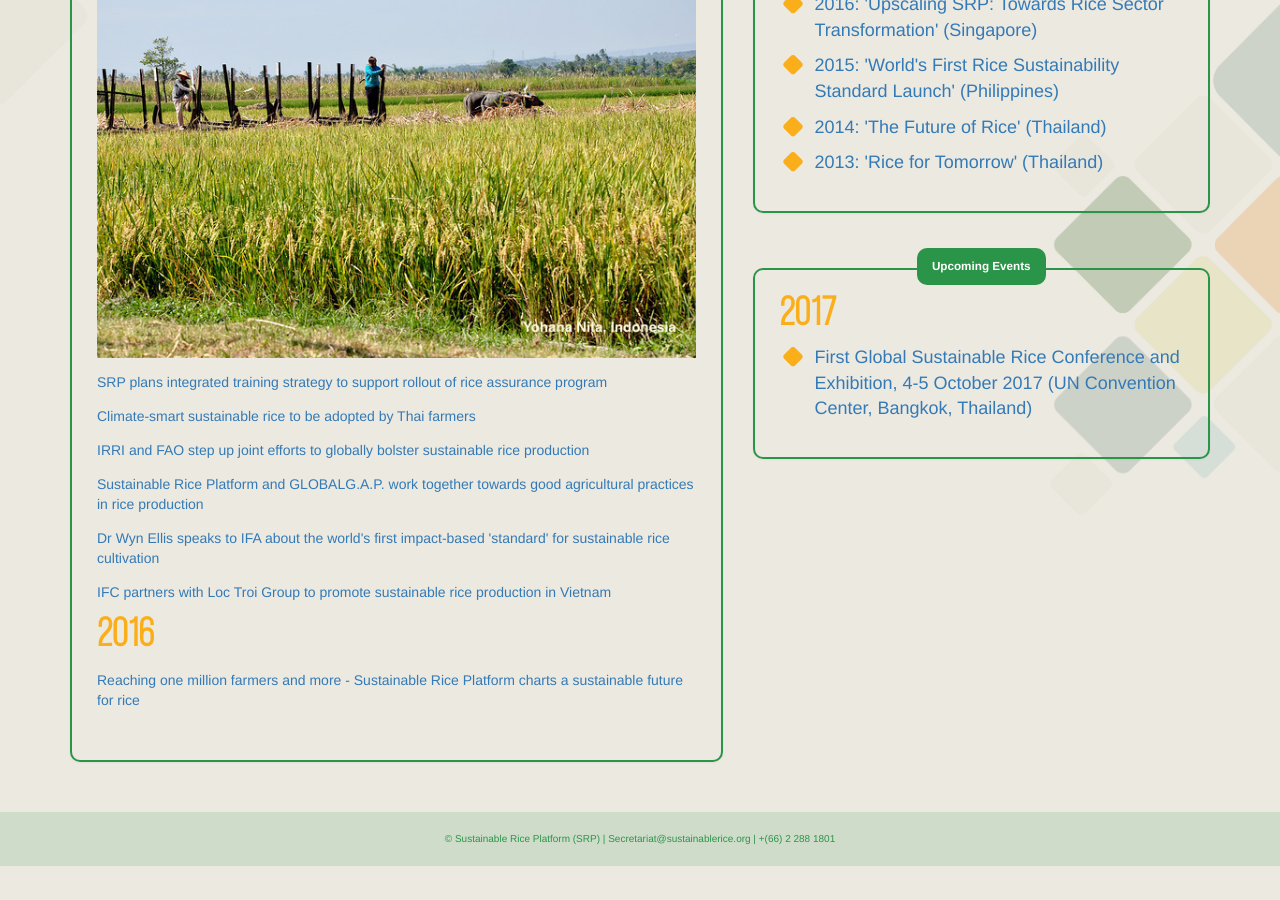
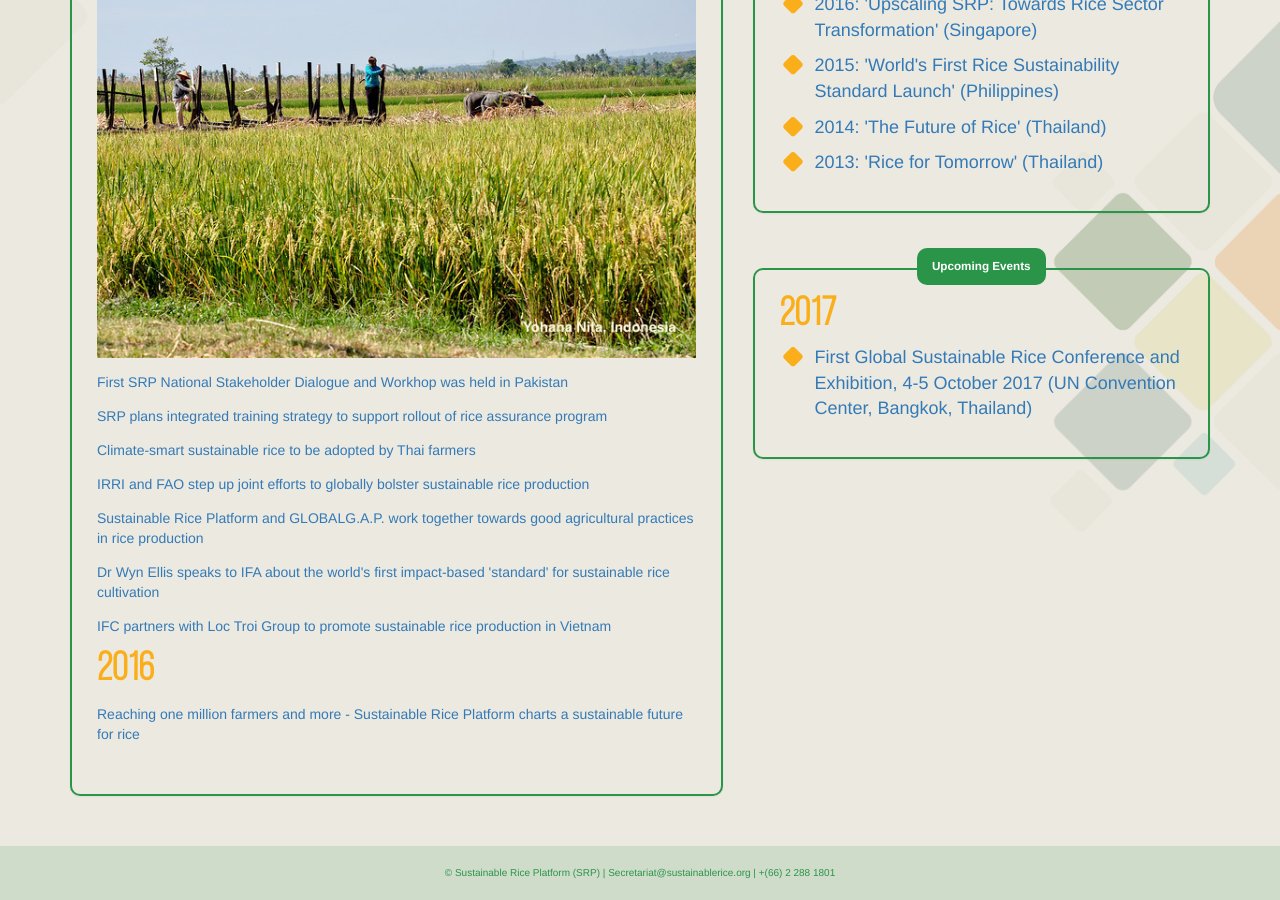
Before and after one commit to sustainablericeplatform/sustainablericeplatform.github.io, a Jekyll site: the page built from News-and-Events/index.html, in a window 1280 px wide and 900 px high, scrolled down 703 px. Built offline with Jekyll 4.4.1, drawn with Linux system fonts in a browser that asks for light colours; before the commit the page ends 1569 px from its top, so only the background shows below that.

Commit message:
Update index.html

```diff
--- a/News-and-Events/index.html
+++ b/News-and-Events/index.html
@@ -19,7 +19,8 @@ layout: default
                     <div class="panel-body">
                         <h1 class="year">2017</h1>
                         <img src="/assets/images/NE photo 2.jpg" class="img-responsive" />
-                         <p><a href="http://news.irri.org/2017/05/sustainable-rice-platform-plans.html" target="_blank">SRP plans integrated training strategy to support rollout of rice assurance program</a></p>
+                        <p><a href="https://www.pakistantoday.com.pk/2017/05/23/wwf-pakistan-holds-dialogue-on-sustainable-rice-growing-practices/" target="_blank">First SRP National Stakeholder Dialogue and Workhop was held in Pakistan</a></p>
+                        <p><a href="http://news.irri.org/2017/05/sustainable-rice-platform-plans.html" target="_blank">SRP plans integrated training strategy to support rollout of rice assurance program</a></p>
                         <p><a href="http://web.unep.org/asiapacific/thai-government-promotes-low-emission-rice-farming" target="_blank">Climate-smart sustainable rice to be adopted by Thai farmers</a></p>
                         <p><a href="http://www.fao.org/news/story/en/item/854617/icode/" target="_blank">IRRI and FAO step up joint efforts to globally bolster sustainable rice production</a></p>
                         <p><a href="http://www.globalgap.org/uk_en/media-events/news/articles/Sustainable-Rice-Platform-and-GLOBALG.A.P.-Work-Together-Towards-Good-Agricultural-Practices-in-Rice-Production/" target="_blank">Sustainable Rice Platform and GLOBALG.A.P. work together towards good agricultural practices in rice production</a></p>
```
